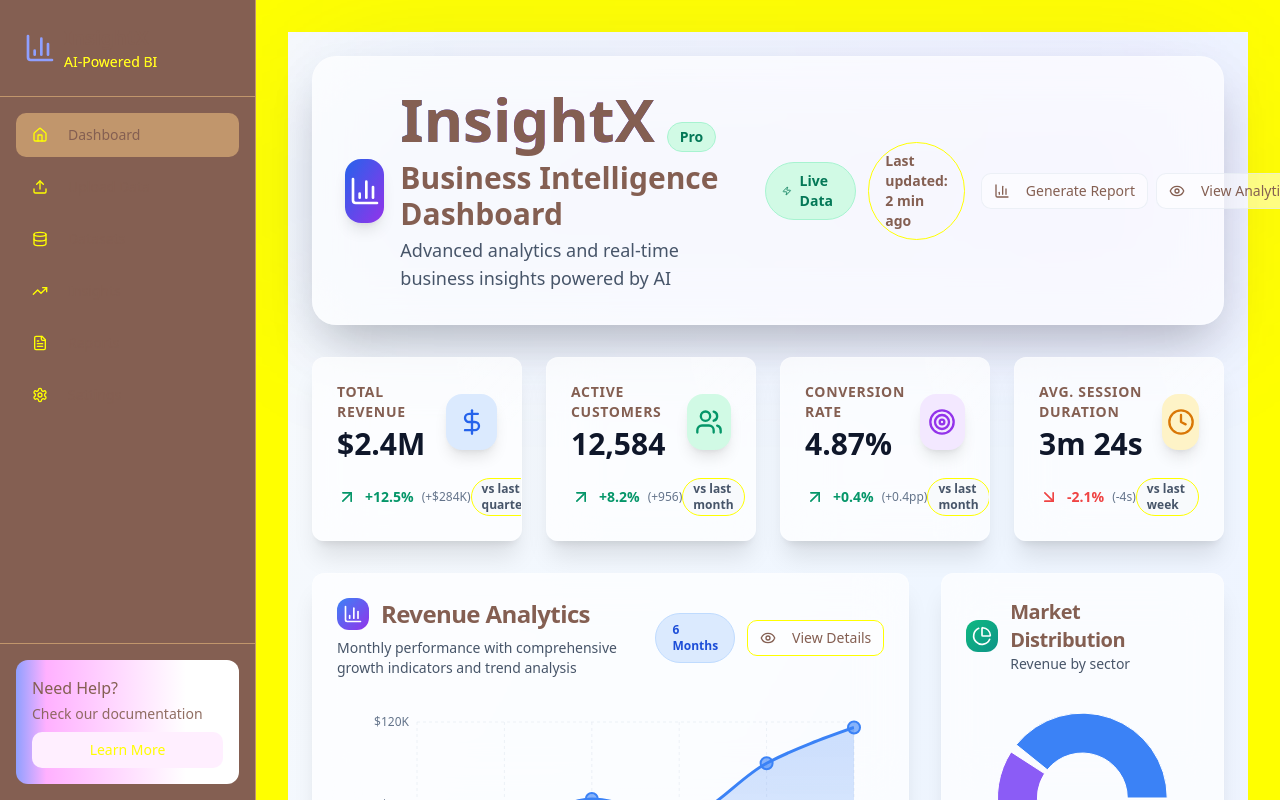
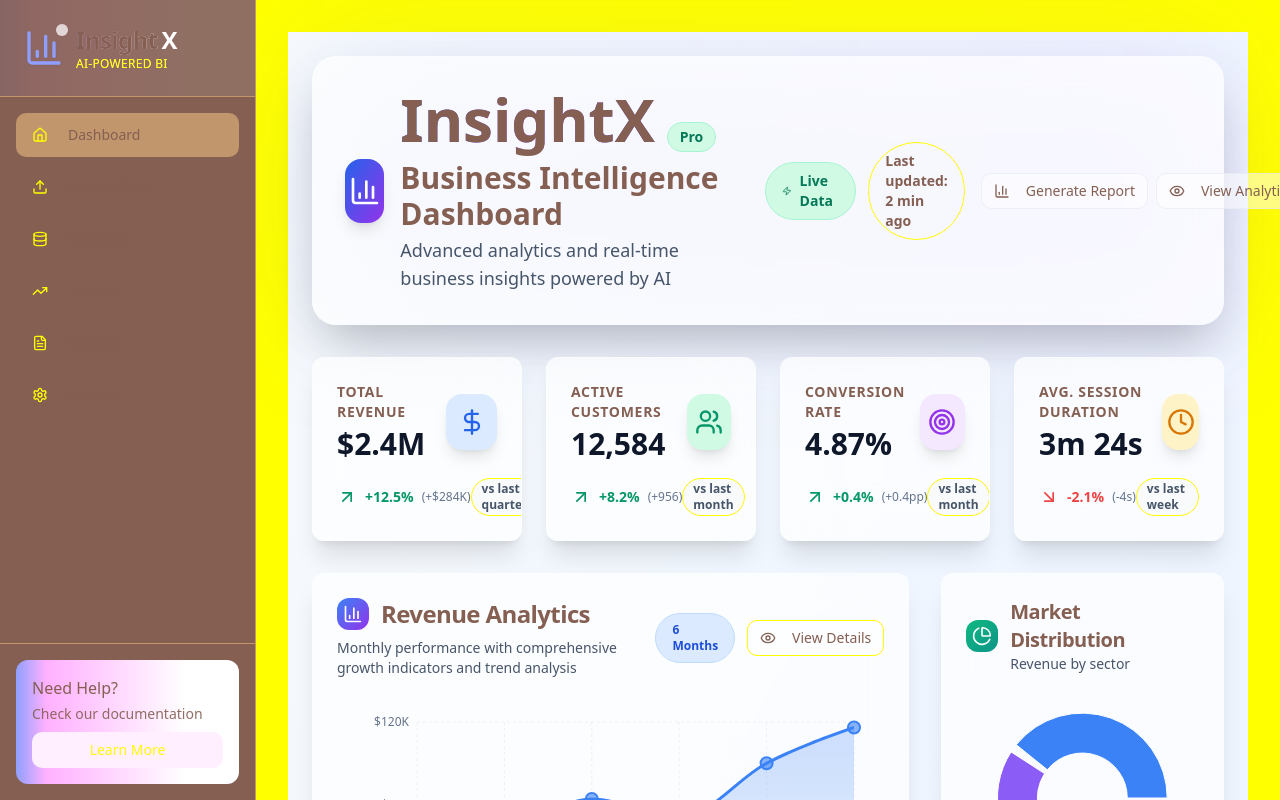
Before and after one commit to Rishita-rm/InsightX-AI-Powered-Business-Intelligence-Dashboard, a React (Vite) app: page / in a window 1280 px wide. Built offline with nearby package versions, Linux system fonts and the light colour scheme.

Commit message:
Refactor: Enhance sidebar with website name
Integrate "InsightX" creatively and professionally within the sidebar, while retaining the "business intelligence dashboard" text.

```diff
--- a/src/components/Sidebar.tsx
+++ b/src/components/Sidebar.tsx
@@ -20,11 +20,21 @@ const Sidebar = ({ activeTab, onTabChange }: SidebarProps) => {
 
   return (
     <div className="flex h-screen w-64 flex-col bg-sidebar border-r border-sidebar-border">
-      <div className="flex items-center space-x-2 p-6 border-b border-sidebar-border">
-        <BarChart3 className="h-8 w-8 text-sidebar-primary" />
-        <div>
-          <h1 className="text-xl font-bold text-sidebar-foreground">InsightX</h1>
-          <p className="text-sm text-sidebar-foreground/70">AI-Powered BI</p>
+      <div className="flex items-center space-x-3 p-6 border-b border-sidebar-border bg-gradient-to-r from-sidebar-primary/10 to-accent/10">
+        <div className="relative">
+          <BarChart3 className="h-10 w-10 text-sidebar-primary drop-shadow-sm" />
+          <div className="absolute -top-1 -right-1 w-3 h-3 bg-accent rounded-full animate-pulse"></div>
+        </div>
+        <div className="flex flex-col">
+          <div className="flex items-center space-x-1">
+            <h1 className="text-2xl font-bold bg-gradient-to-r from-sidebar-primary to-accent bg-clip-text text-transparent tracking-tight">
+              Insight
+            </h1>
+            <span className="text-2xl font-bold text-accent">X</span>
+          </div>
+          <p className="text-xs text-sidebar-foreground/70 font-medium tracking-wide uppercase">
+            AI-Powered BI
+          </p>
         </div>
       </div>
 
```
